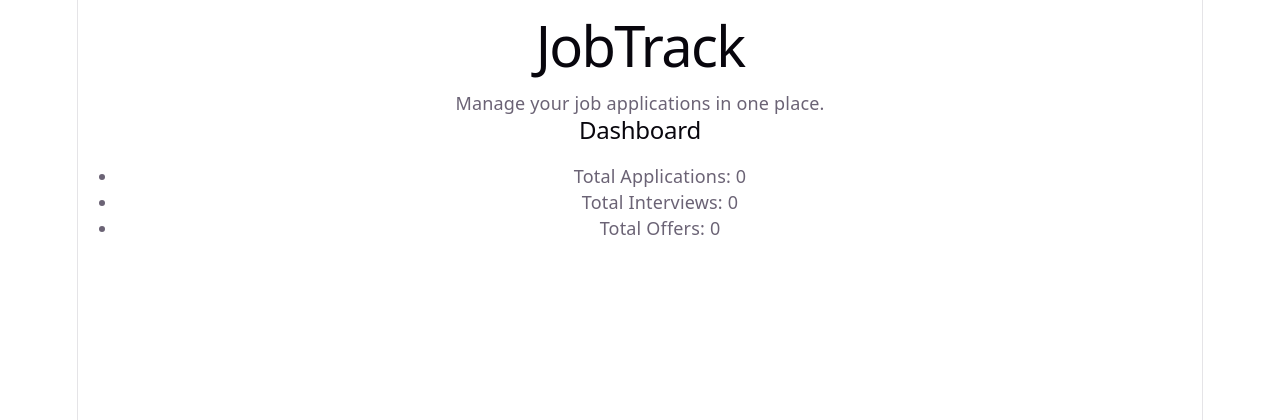
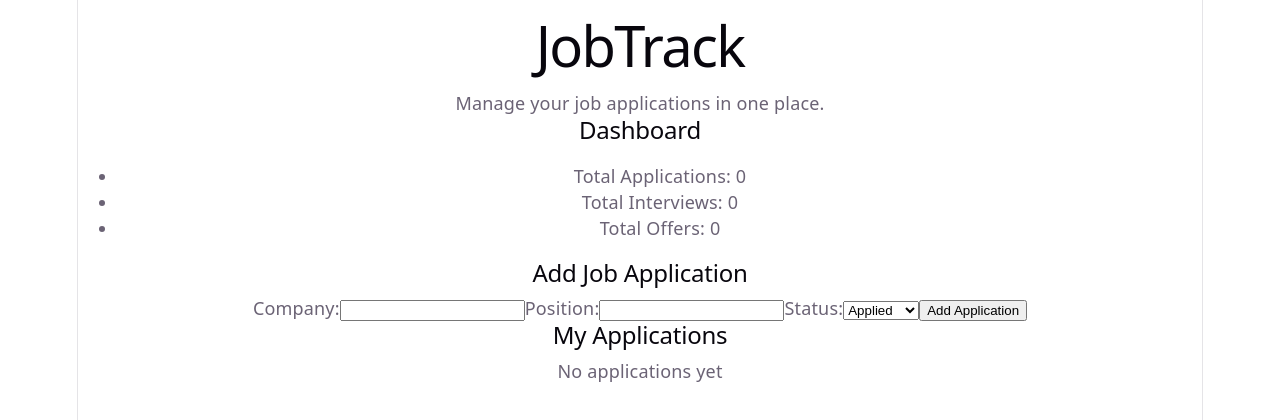
Before and after one commit to Vee-Mukoma/jobtrack, a React (Vite) app: page / in a window 1280 px wide. Shown: the top 420 px of the page. Built offline with nearby package versions, Linux system fonts and the light colour scheme.

Commit message:
refactor: organize app into reusable components

```diff
--- a/src/App.jsx
+++ b/src/App.jsx
@@ -1,30 +1,16 @@
+import Header from './components/Header.jsx'
+import Dashboard from './components/Dashboard.jsx'
+import JobForm from './components/JobForm.jsx'
+import ApplicationList from './components/ApplicationList.jsx'
 
 function App() {
-  let applications = 0;
-  let interviews = 0;
-  let offers = 0;
-
   return (
-    <section>
-      <header>
-        <h1>JobTrack</h1>
-        <p>Manage your job applications in one place.</p>
-      </header>
-
-      <section className="dashboard">
-        <h2>Dashboard</h2>
-        <div className="stats">
-          <ul>
-            <li>Total Applications: {applications}</li>
-            <li>Total Interviews: {interviews}</li>
-            <li>Total Offers: {offers}</li>
-          </ul>
-        </div>
-      </section>
-    </section>
-
-
-
+    <div className="App">
+      <Header />
+      <Dashboard />
+      <JobForm />
+      <ApplicationList />
+    </div>
   )
 }
 
--- /dev/null
+++ b/src/components/ApplicationList.jsx
@@ -0,0 +1,12 @@
+function ApplicationList() {
+    return (
+        <section className="myApplications">
+            <h2>My Applications</h2>
+            <div id="applicationsList">
+                <p>No applications yet</p>
+            </div>
+      </section>
+    )
+}
+
+export default ApplicationList
--- /dev/null
+++ b/src/components/Dashboard.jsx
@@ -0,0 +1,20 @@
+function Dashboard() {
+    let applications = 0;
+    let interviews = 0;
+    let offers = 0;
+
+    return (
+        <section className="dashboard">
+            <h2>Dashboard</h2>
+            <div className="stats">
+                <ul>
+                    <li>Total Applications: {applications}</li>
+                    <li>Total Interviews: {interviews}</li>
+                    <li>Total Offers: {offers}</li>
+                </ul>
+            </div>
+        </section>
+    )
+}
+
+export default Dashboard
--- /dev/null
+++ b/src/components/Header.jsx
@@ -0,0 +1,10 @@
+function Header() {
+    return (
+        <header>
+        <h1>JobTrack</h1>
+        <p>Manage your job applications in one place.</p>
+      </header>
+    )
+}
+
+export default Header
--- /dev/null
+++ b/src/components/JobForm.jsx
@@ -0,0 +1,26 @@
+function JobForm() {
+    return (
+        <section className="jobform">
+        <h2>Add Job Application</h2>
+        <form id="jobForm">
+          <label htmlFor="company">Company:</label>
+          <input type="text" id="company" name="company" required />
+
+          <label htmlFor="position">Position:</label>
+          <input type="text" id="position" name="position" required />
+
+          <label htmlFor="status">Status:</label>
+          <select id="status" name="status" required>
+            <option value="applied">Applied</option>
+            <option value="interview">Interview</option>
+            <option value="offer">Offer</option>
+            <option value="rejected">Rejected</option>
+          </select>
+
+          <button type="submit">Add Application</button>
+        </form>
+      </section>
+    )
+}
+
+export default JobForm
```
